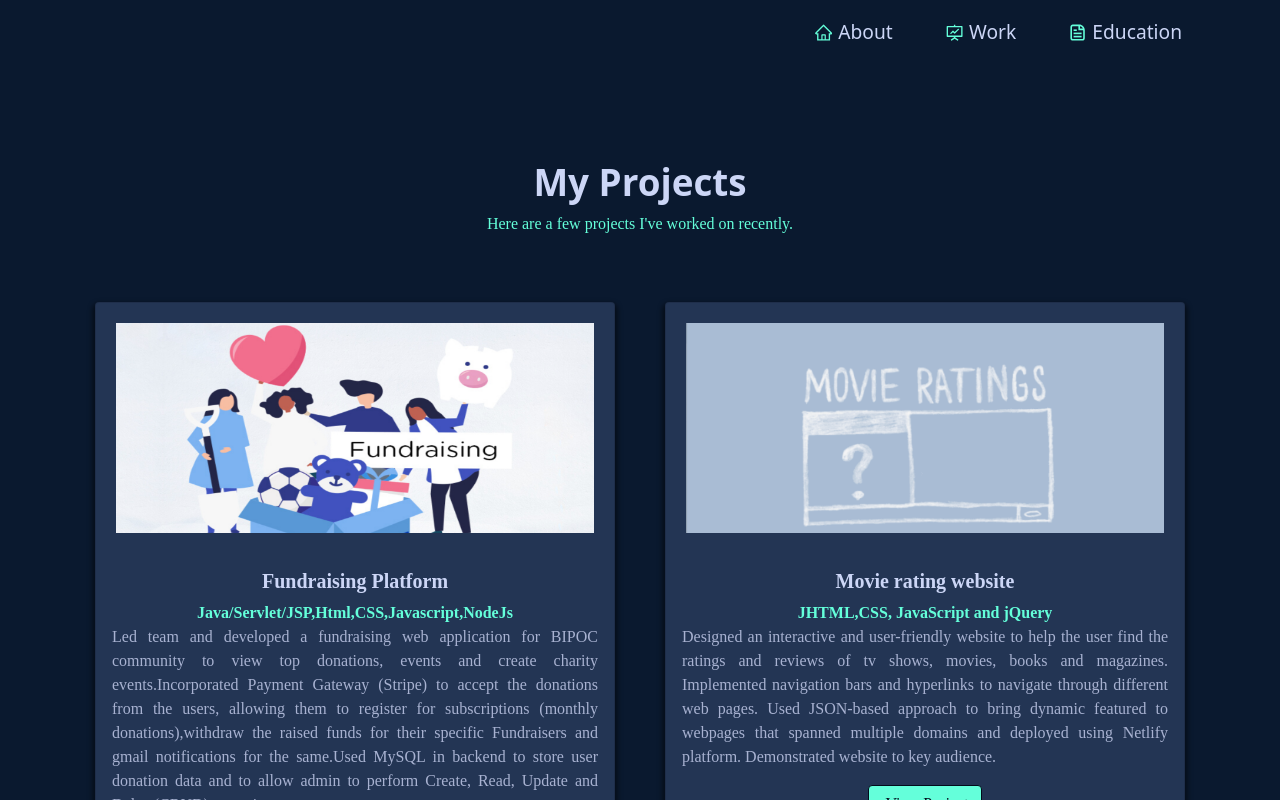
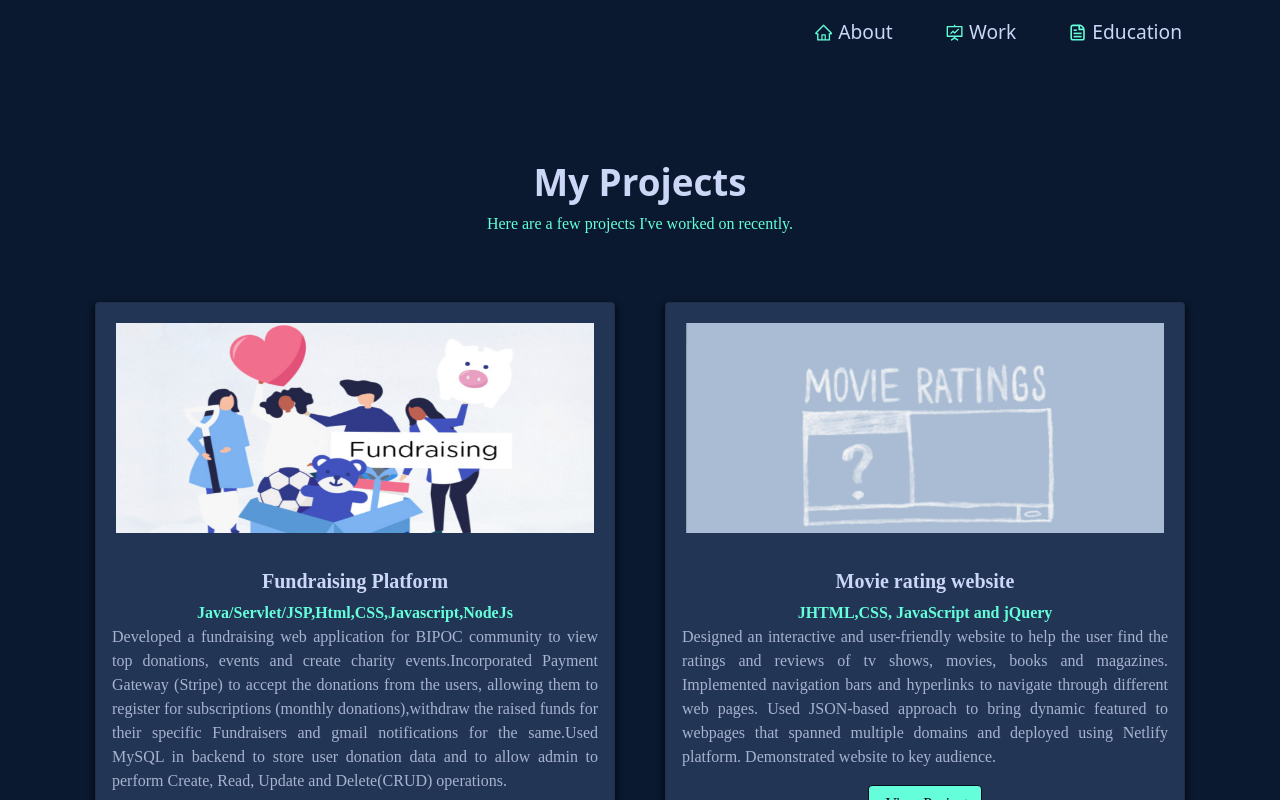
Before and after one commit to sanashaikh11/Portfolio, a React (Create React App) app: page /project in a window 1280 px wide. Shown: the top 800 px of the page. Built offline with nearby package versions, Linux system fonts and the light colour scheme.

Commit message:
issues fix1

```diff
--- a/src/components/Projects/Projects.js
+++ b/src/components/Projects/Projects.js
@@ -28,7 +28,7 @@ function Projects() {
               isBlog={false}
               title="Fundraising Platform"
               lan="Java/Servlet/JSP,Html,CSS,Javascript,NodeJs"
-              description="Led team and developed a fundraising web application for BIPOC community to view top donations, events and create charity
+              description="Developed a fundraising web application for BIPOC community to view top donations, events and create charity
               events.Incorporated Payment Gateway (Stripe) to accept the donations from the users, allowing them to register for subscriptions
               (monthly donations),withdraw the raised funds for their specific Fundraisers and gmail notifications for the same.Used MySQL in backend to store user donation data and to allow admin to perform Create, Read, Update and Delete(CRUD)
               operations."
```
